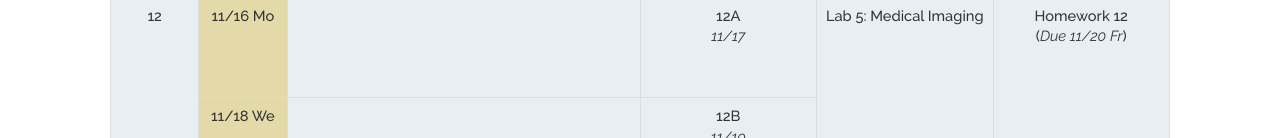
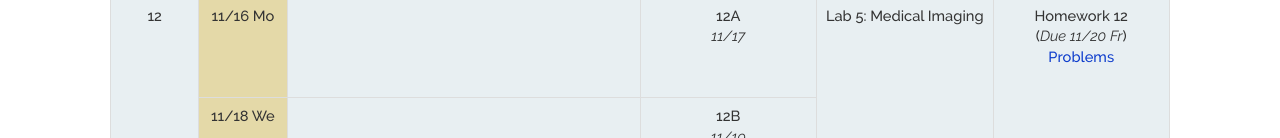
Before and after one commit to alokthakrar/fa26-www, a plain HTML site: page index.html in a window 1280 px wide. Shown: the part 3834-3972 px from the top of the page. Drawn offline with nearby package versions, Linux system fonts and the light colour scheme.

Commit message:
publish HW12

```diff
--- a/index.html
+++ b/index.html
@@ -1569,6 +1569,8 @@ function showFontChange(f, prev) {
                 Homework 12<br/>
                   (<i>Due 11/20 Fr</i>)
             <br>
+
+            <a rel="noopener noreferrer" target="_blank" href="homework/hw12.pdf">Problems</a> <br>
 
 <!--              -->
 <!--              -->
```
Also changed, not shown: 1 other file.
